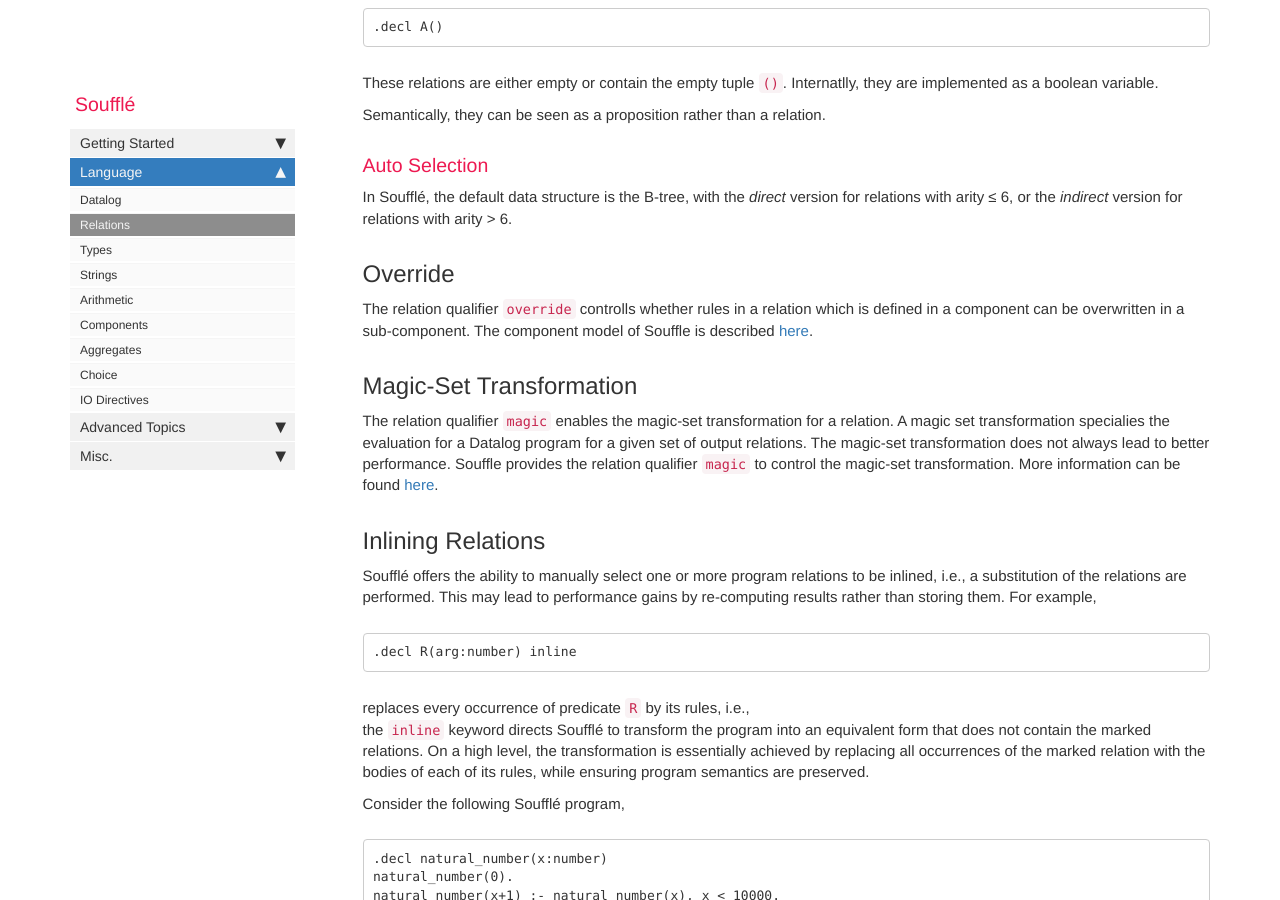
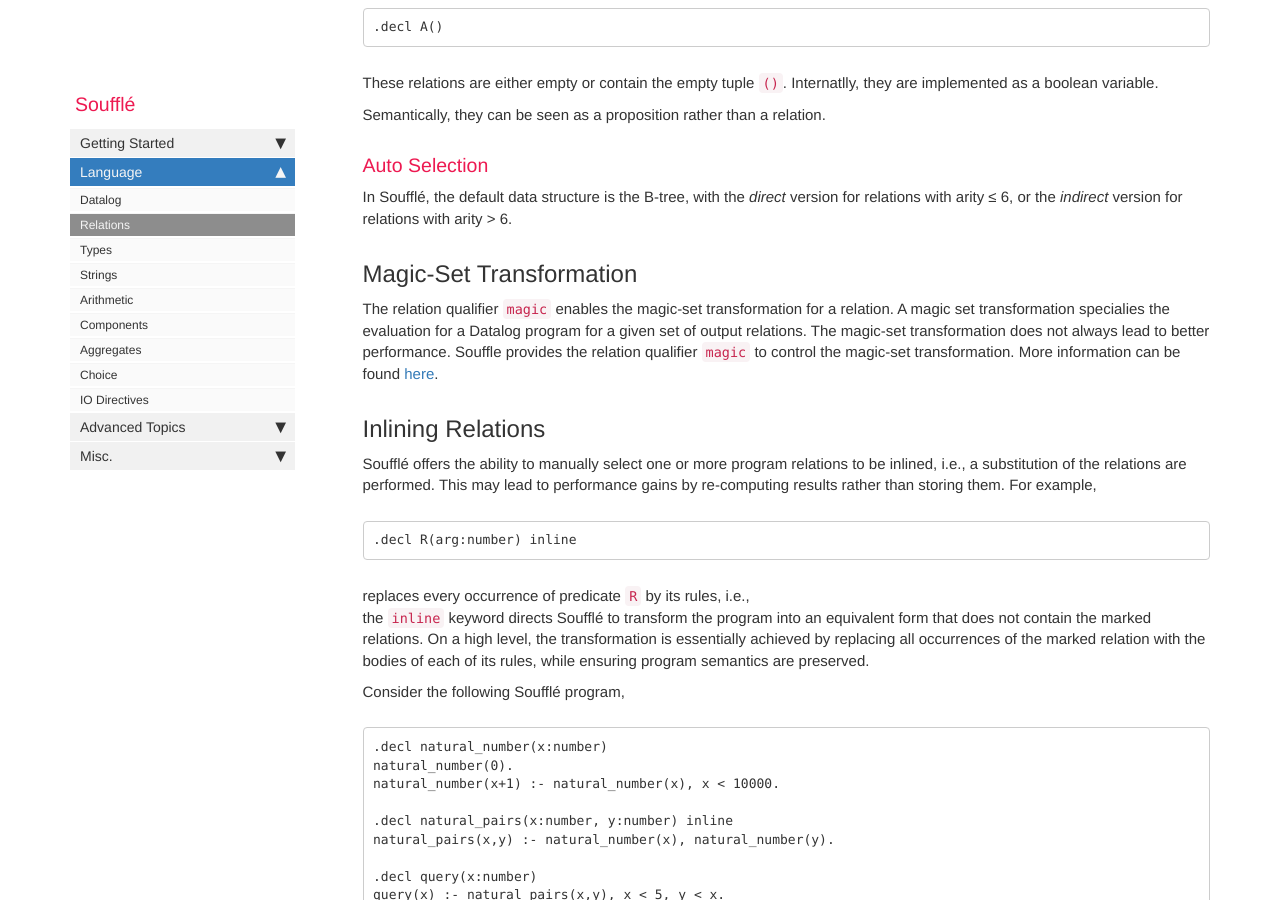
Before and after one commit to souffle-lang/souffle-lang.github.io, a Jekyll site: the page built from pages/docs/relations.md, in a window 1280 px wide and 900 px high, scrolled down 2579 px. Built offline with Jekyll 4.4.1, drawn with Linux system fonts in a browser that asks for light colours; comment, search, counter and statistics services are not loaded; some of the changed text lies outside the part shown.

Commit message:
Update relations.md

```diff
--- a/pages/docs/relations.md
+++ b/pages/docs/relations.md
@@ -81,10 +81,6 @@ Semantically, they can be seen as a proposition rather than a relation.
 
 ### Auto Selection
 In Soufflé, the default data structure is the B-tree, with the *direct* version for relations with arity ≤ 6, or the *indirect* version for relations with arity > 6.
-
-## Override
-The relation qualifier `override` controlls whether rules in a relation which is defined in a component can be overwritten in a sub-component. The component model of Souffle is described [here](components).
-
 
 ## Magic-Set Transformation
 The relation qualifier `magic` enables the magic-set transformation for a relation. A magic set transformation specialies the evaluation for a Datalog program for a given set of output relations. The magic-set transformation does not always lead to better performance. Souffle provides the relation qualifier `magic` to control the magic-set transformation. More information can be found [here](magicset).
```
Also changed, not shown: other parts of pages/docs/relations.md (+2 -0 lines).
